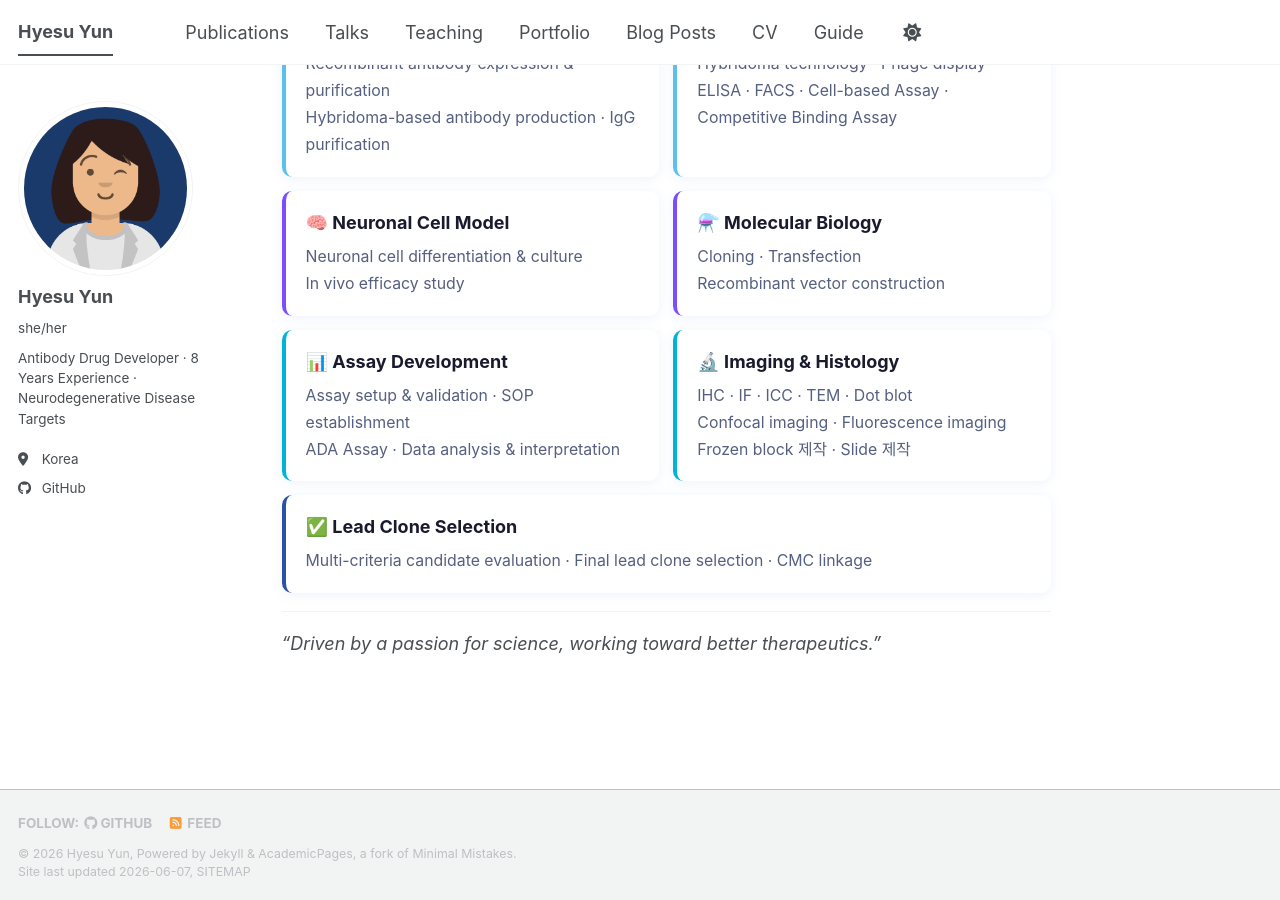
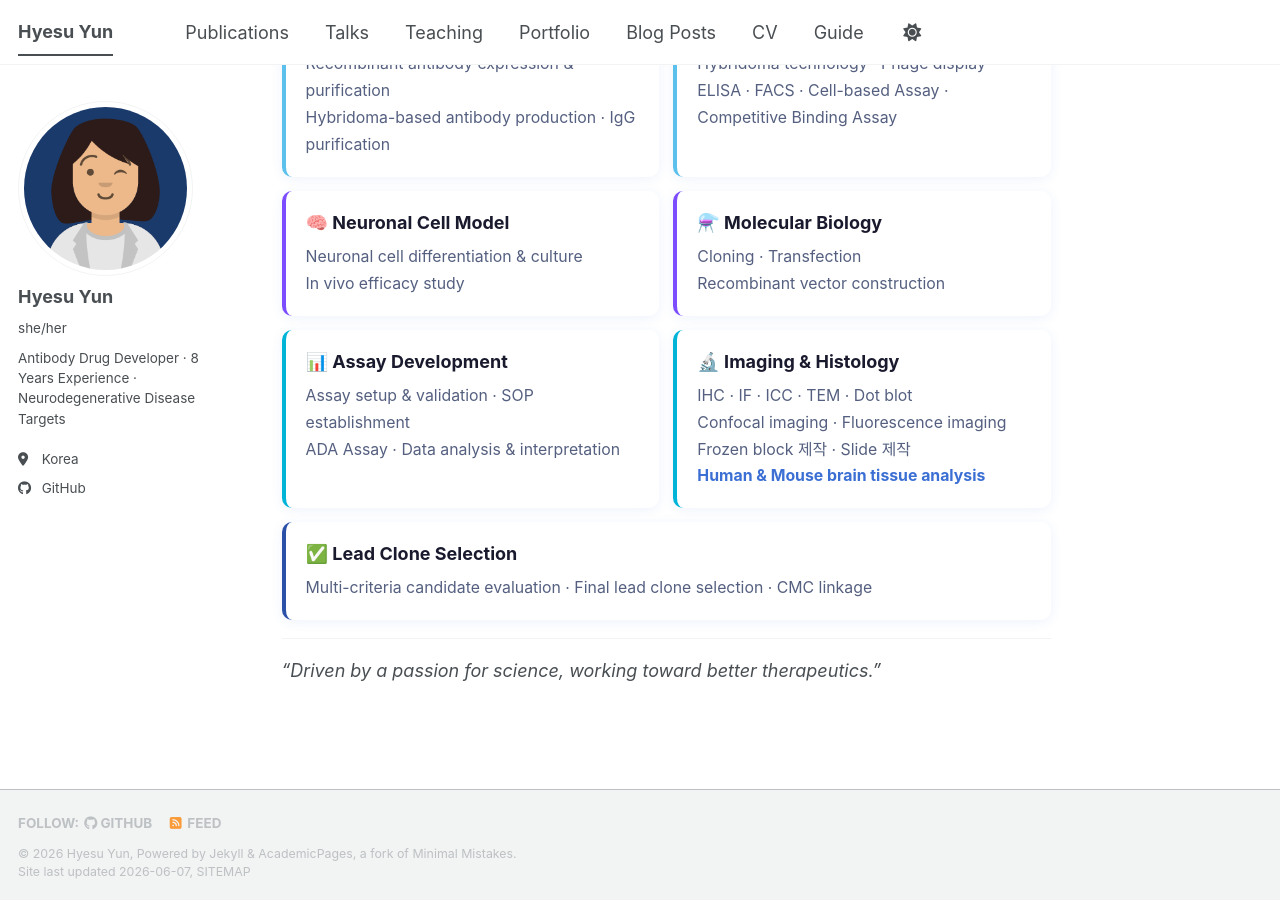
Before and after one commit to hyesu91/hyesu91.github.io, a Jekyll site: the page built from _pages/about.md, in a window 1280 px wide and 900 px high, scrolled down 1362 px. Built offline with Jekyll 4.4.1, drawn with Linux system fonts in a browser that asks for light colours; a script bundle is joined from its source files by our own code; library files that are not in the unit come from our copies.

Commit message:
Add Human & Mouse brain tissue analysis to Imaging & Histology

```diff
--- a/_pages/about.md
+++ b/_pages/about.md
@@ -106,7 +106,7 @@ Full-cycle experience from antigen production → candidate screening → lead c
 
   <div style="background:#fff; border-radius:10px; padding:18px 20px; box-shadow:0 2px 12px rgba(59,111,212,0.09); border-left:4px solid #00b4d8;">
     <div style="font-weight:700; color:#1a1a2e; margin-bottom:8px;">🔬 Imaging & Histology</div>
-    <div style="font-size:0.88rem; color:#556080; line-height:1.7;">IHC · IF · ICC · TEM · Dot blot<br>Confocal imaging · Fluorescence imaging<br>Frozen block 제작 · Slide 제작</div>
+    <div style="font-size:0.88rem; color:#556080; line-height:1.7;">IHC · IF · ICC · TEM · Dot blot<br>Confocal imaging · Fluorescence imaging<br>Frozen block 제작 · Slide 제작<br><strong style="color:#3b6fd4;">Human & Mouse brain tissue analysis</strong></div>
   </div>
 
   <div style="background:#fff; border-radius:10px; padding:18px 20px; box-shadow:0 2px 12px rgba(59,111,212,0.09); border-left:4px solid #2a50a8; grid-column:1/-1;">
```
